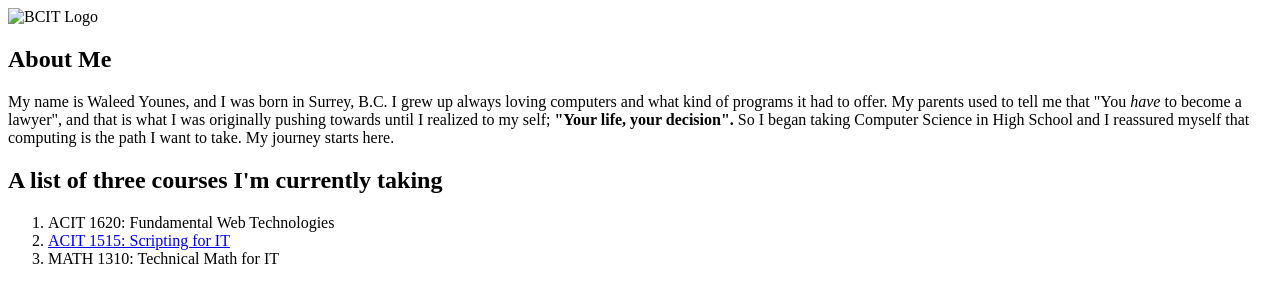
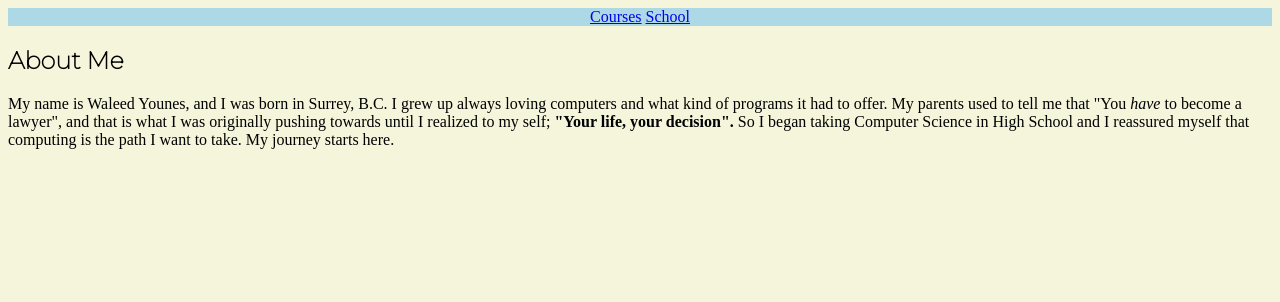
Before and after one commit to waleedyounes/personal_website, a plain HTML site: page personal_website/index.html in a window 1280 px wide. Drawn offline with Linux system fonts and the light colour scheme.

Commit message:
Added course and school page, as well as changed fonts and changes within index.html

```diff
--- /dev/null
+++ b/personal_website/css/style.css
@@ -0,0 +1,14 @@
+@import url('https://fonts.googleapis.com/css2?family=Montserrat:wght@100&display=swap');
+
+body{
+    background-color: beige;
+}
+
+nav{
+    background-color: lightblue;
+    text-align: center;
+}
+
+h1.first{
+    font-family: 'Montserrat', sans-serif;
+}
--- a/personal_website/index.html
+++ b/personal_website/index.html
@@ -3,17 +3,18 @@
 
 <head>
     <meta charset="utf-8">
-    <title>About me</title>
+    <title>Navigation</title>
     <link href="css/style.css" rel="stylesheet">
 </head>
 
 <body>
-    <header>
-        <img src="images/BCIT_logo.png" width="100" height="90" alt="BCIT Logo">
-    </header>
+    <nav>
+        <a href="misc/courses.html">Courses</a>
+        <a href="misc/school.html">School</a>
+    </nav>
     <main>
         <article>
-            <h1>About Me</h1>
+            <h1 class="first">About Me</h1>
             <p>My name is Waleed Younes, and I was born in Surrey, B.C. I grew up always loving computers
                 and what kind of programs it had to offer. My parents used to tell me that "You <em>have</em> to become
                 a
@@ -26,16 +27,6 @@
                 My journey starts here.
             </p>
         </article>
-        <article>
-            <h2>A list of three courses I'm currently taking</h2>
-            <ol>
-                <li>ACIT 1620: Fundamental Web Technologies</li>
-                <li><a href="https://www.bcit.ca/study/outlines/20203041869" title="Course Outline">ACIT 1515: Scripting
-                        for
-                        IT</a></li>
-                <li>MATH 1310: Technical Math for IT</li>
-            </ol>
-        </article>
     </main>
 </body>
 
```
Also changed, not shown: personal_website/misc/courses.html (added, +25 -0 lines), personal_website/misc/school.html (added, +21 -0 lines), personal_website/images/BCIT_logo.png (added), 1 other file.
